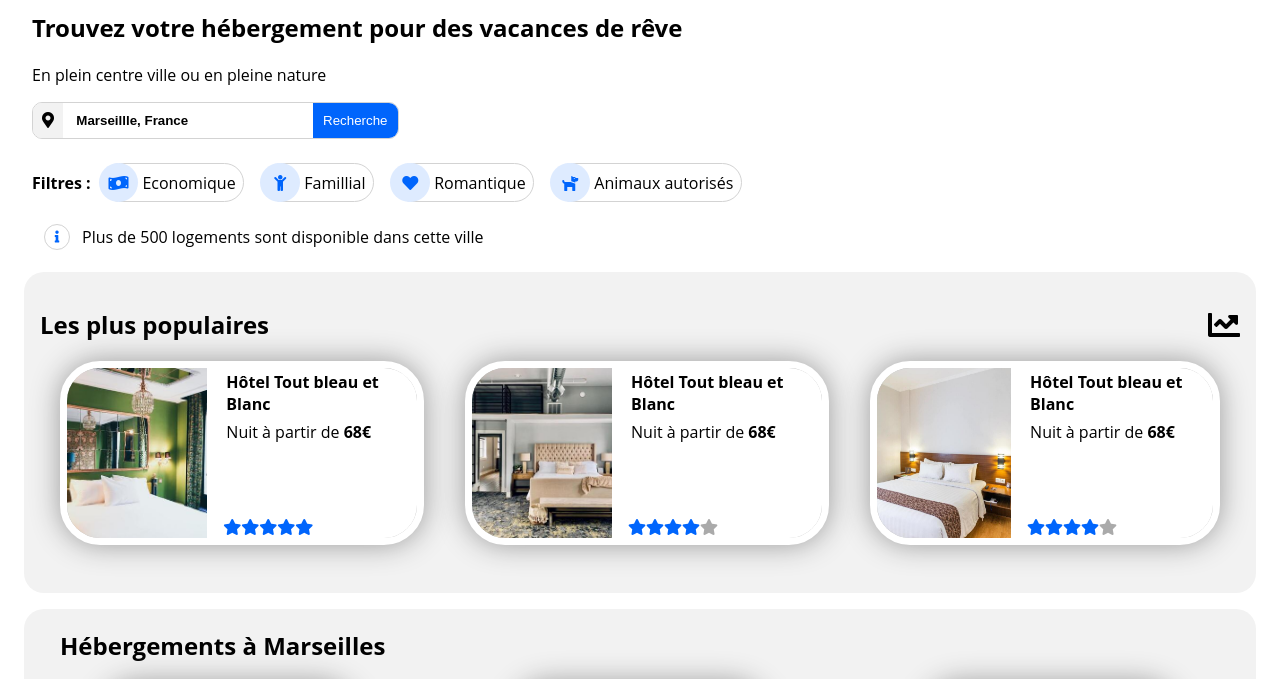
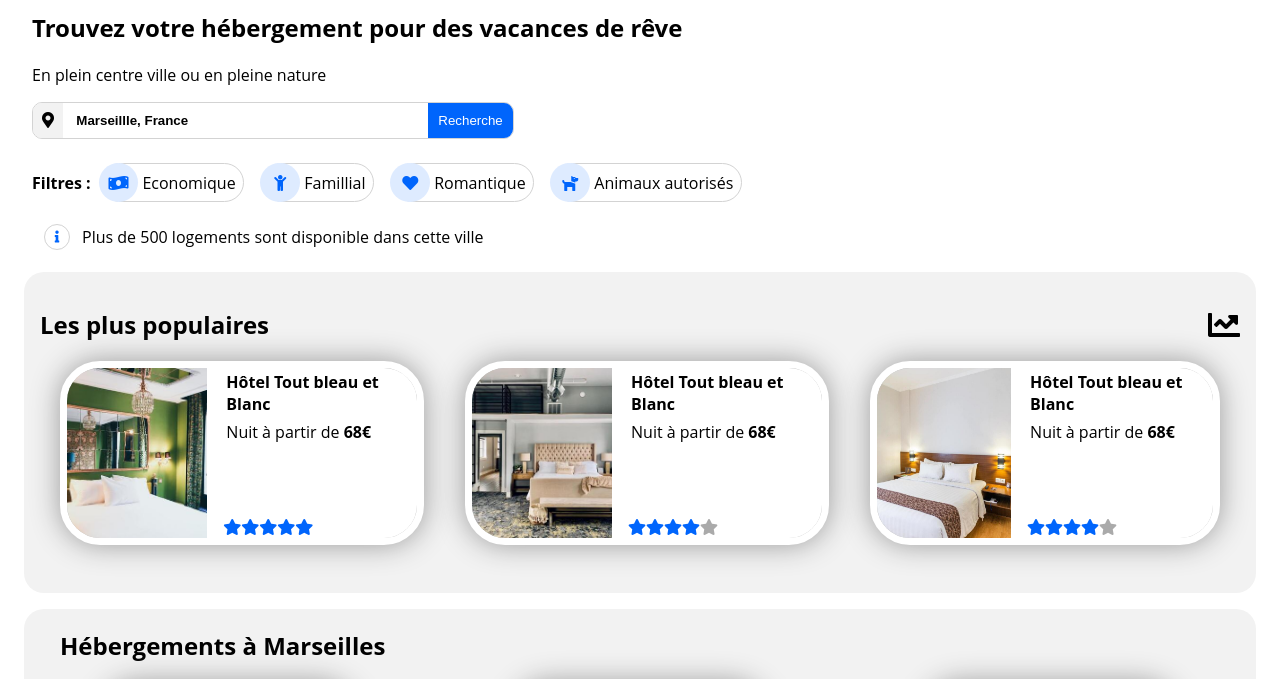
Before and after one commit to michael-lmk/P2_martinsky_michael, a plain HTML site: page index.html in a window 1280 px wide. Shown: the part 63-742 px from the top of the page. Drawn offline with Linux system fonts and the light colour scheme.

Commit message:
test button-search

```diff
--- a/index.css
+++ b/index.css
@@ -165,7 +165,7 @@ input{
     border-radius: 10px;
     z-index: 100;
     overflow: hidden;
-    max-width: 30%;
+    max-width: 30em;
 }
 
 /****************************/
```
